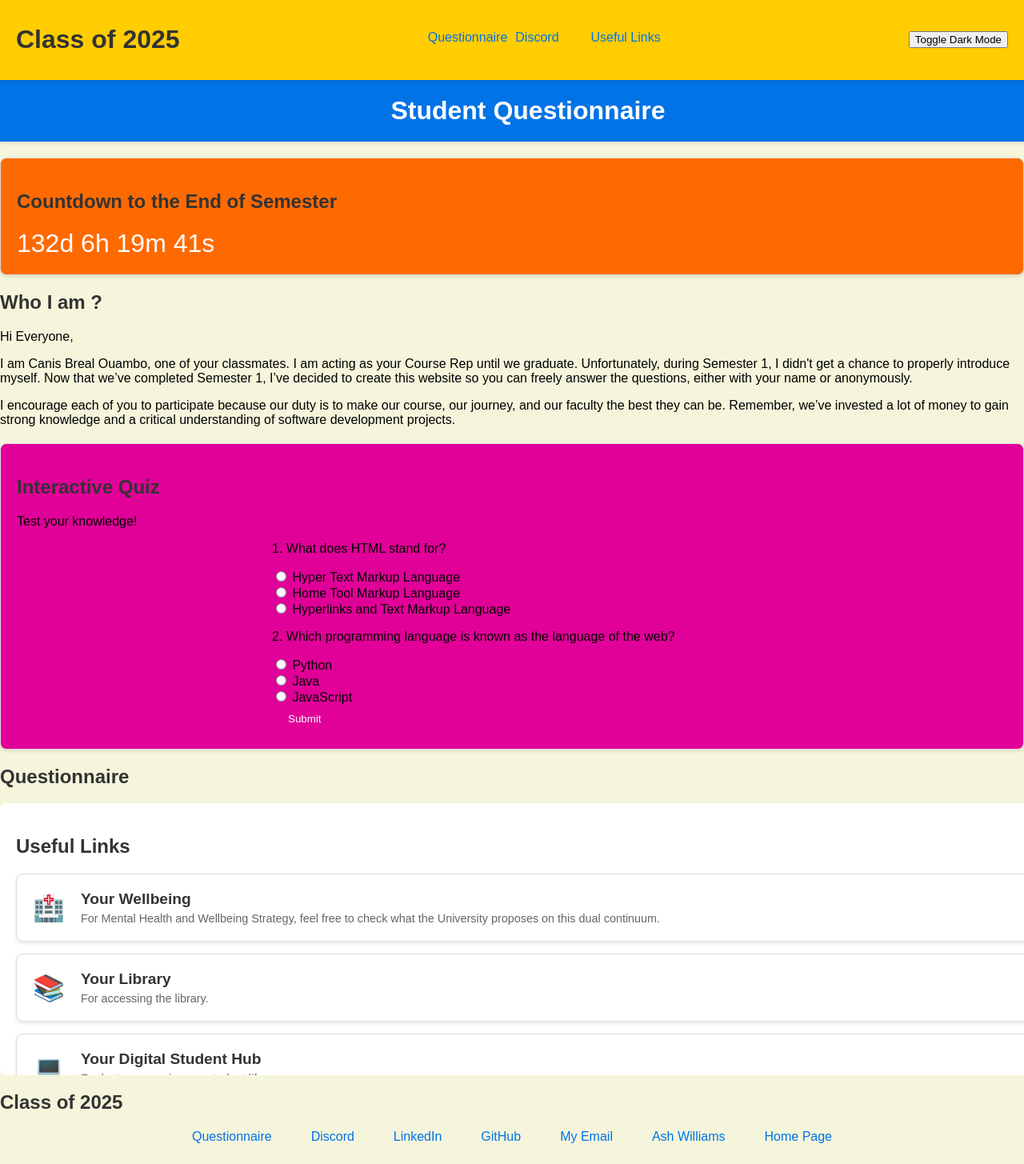
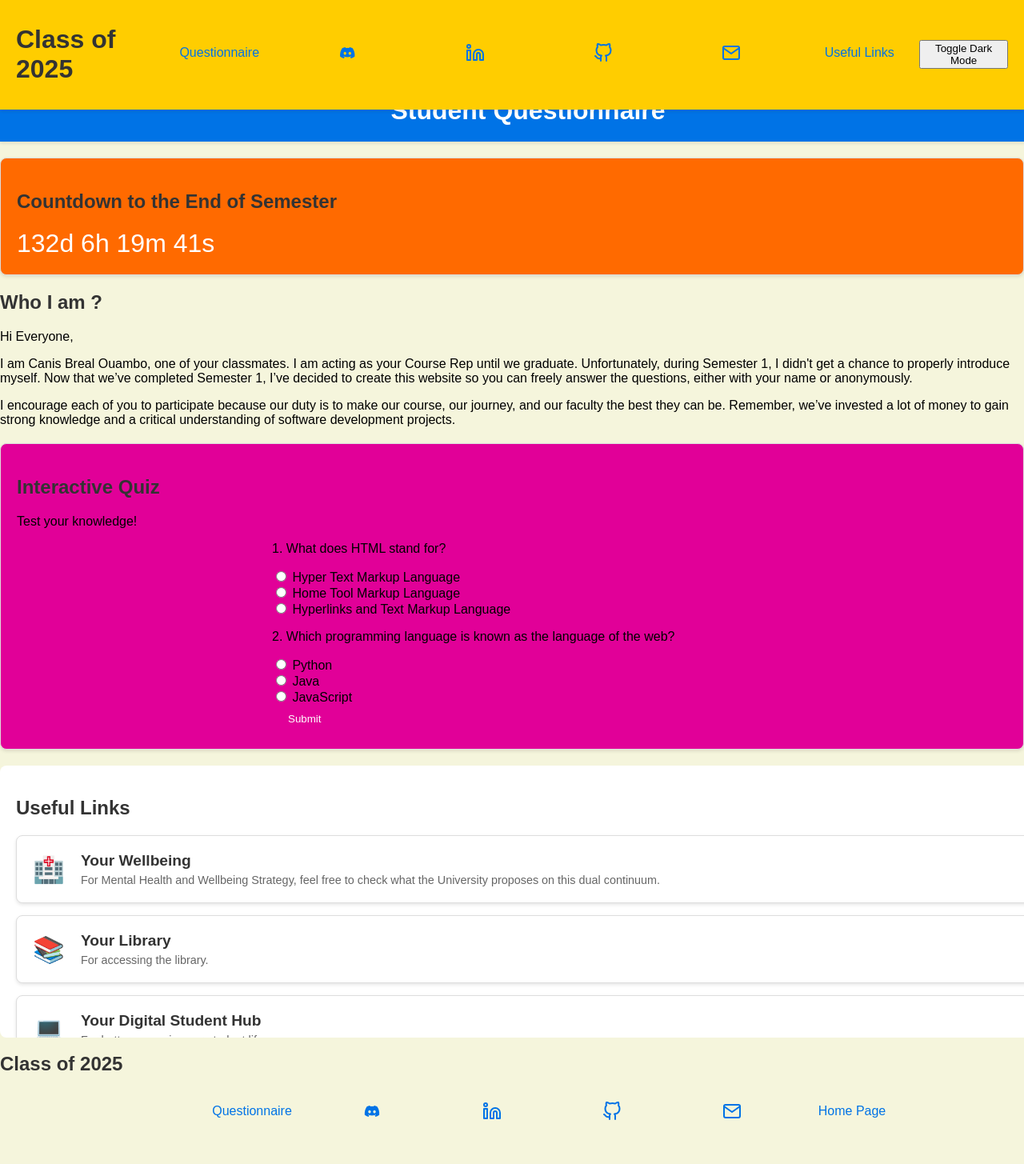
Before and after one commit to OuamboC/student-questionnaire, a website: page index.html in a window 1280 px wide. Shown: the top 1455 px of the page at 80% size. Drawn offline with nearby package versions, Linux system fonts and the light colour scheme.

```diff
--- a/index.html
+++ b/index.html
@@ -1,15 +1,15 @@
 <!DOCTYPE html>
 <html>
-  <head>
+<head>
     <meta charset="UTF-8">
     <meta name="viewport" content="width=device-width, initial-scale=1.0">
     <title>Student Questionnaire</title>
     <link rel="stylesheet" href="./styles.css">
-    <script src="https://unpkg.com/feather-icons@4.28.0/dist/feather.min.js"></script>
+    <link rel="stylesheet" href="https://cdnjs.cloudflare.com/ajax/libs/font-awesome/6.0.0/css/all.min.css">
+    <script src="https://unpkg.com/feather-icons"></script>
     <script src="./script.js" defer></script>
-  </head>
-  <body>
-
+</head>
+<body>
     <header>
         <div>
             <h1>Class of 2025</h1>
@@ -23,16 +23,10 @@
             <nav>
                 <ul class="stair-menu">
                     <li><a href="./questionnaire.html" target="_blank">Questionnaire</a></li>
-                    <li><a href="https://discord.com/users/917045074590838784" target="_blank">Discord</a></li>
-                    <li><a href="https://linkedin.com" target="_blank">
-                        <i data-feather="linkedin"></i></a>
-                    </li>
-                    <li><a href="https://github.com/OuamboC" target="_blank">
-                        <i data-feather="github"></i></a>
-                    </li>
-                    <li><a href="mailto:canis.b.ouambo@stu.mmu.ac.uk" target="_blank">
-                        <i data-feather="mail"></i></a>
-                    </li>
+                    <li><a href="https://discord.com/users/917045074590838784" target="_blank"><i class="fab fa-discord"></i></a></li>
+                    <li><a href="https://linkedin.com" target="_blank"><i data-feather="linkedin"></i></a></li>
+                    <li><a href="https://github.com/OuamboC" target="_blank"><i data-feather="github"></i></a></li>
+                    <li><a href="mailto:canis.b.ouambo@stu.mmu.ac.uk" target="_blank"><i data-feather="mail"></i></a></li>
                     <li><a href="#Useful-links">Useful Links</a></li>
                 </ul>
             </nav>
@@ -81,7 +75,7 @@
     </section>
 
     <section class="questionnaire">
-      <h2>Questionnaire</h2>
+
       <form id="questionnaire-form">
         </form>
     </section>
@@ -139,15 +133,14 @@
             <nav>
                 <ul>
                     <li><a href="./questionnaire.html" target="_blank">Questionnaire</a></li>
-                    <li><a href="https://discord.com/users/917045074590838784" target="_blank">Discord</a></li>
-                    <li><a href="https://www.linkedin.com/in/canis-ouambo-203264234/" target="_blank">LinkedIn</a></li>
-                    <li><a href="https://github.com/OuamboC" target="_blank">GitHub</a></li>
-                    <li><a href="mailto:canis.b.ouambo@stu.mmu.ac.uk" target="_blank">My Email</a></li>
-                    <li><a href="mailto:ashley.williams@mmu.ac.uk" target="_blank">Ash Williams</a></li>
+                    <li><a href="https://discord.com/users/917045074590838784" target="_blank"><i class="fab fa-discord"></i></a></li>
+                    <li><a href="https://www.linkedin.com/in/canis-ouambo-203264234/" target="_blank"><i data-feather="linkedin"></i></a></li>
+                    <li><a href="https://github.com/OuamboC" target="_blank"><i data-feather="github"></i></a></li>
+                    <li><a href="mailto:canis.b.ouambo@stu.mmu.ac.uk" target="_blank"><i data-feather="mail"></i></a></li>
                     <li><a href="./index.html" target="_blank">Home Page</a></li>
                 </ul>
             </nav>
         </section>
     </footer>
-  </body>
+</body>
 </html>
--- a/script.js
+++ b/script.js
@@ -143,3 +143,8 @@
         });
     });
 });
+
+// Ensure Feather icons are initialized
+document.addEventListener("DOMContentLoaded", () => {
+    feather.replace();
+  });
--- a/styles.css
+++ b/styles.css
@@ -347,3 +347,26 @@
         margin-bottom: 15px; /* Space between items on smaller screens */
     }
 }
+
+/* Nav links - Add these styles */
+.nav-links nav ul li a {
+    display: flex;
+    align-items: center;
+    justify-content: center;
+    width: 150px; /* Adjust width as needed */
+    height: 50px; /* Adjust height as needed */
+    box-sizing: border-box; /* Include padding and border in the element's total width and height */
+    text-align: center; /* Center text within the link */
+    text-decoration: none; /* Remove underline from links */
+}
+
+.nav-links-footer nav ul li a {
+    display: flex;
+    align-items: center;
+    justify-content: center;
+    width: 150px; /* Adjust width as needed */
+    height: 50px; /* Adjust height as needed */
+    box-sizing: border-box; /* Include padding and border in the element's total width and height */
+    text-align: center; /* Center text within the link */
+    text-decoration: none; /* Remove underline from links */
+}
```
Also changed, not shown: package.json (added, +16 -0 lines), questionnaire.html (+10 -13 lines), 1 other file.
